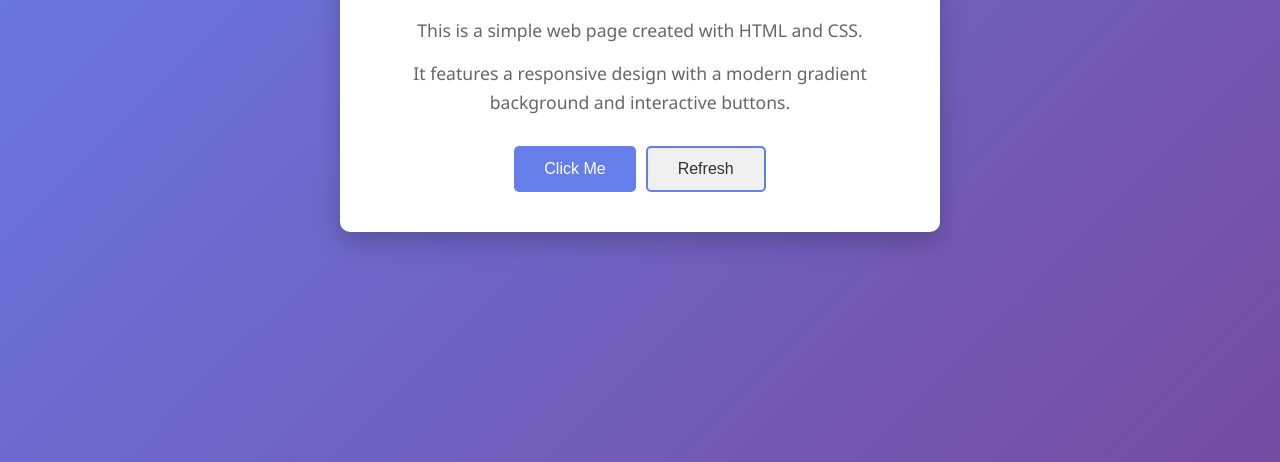
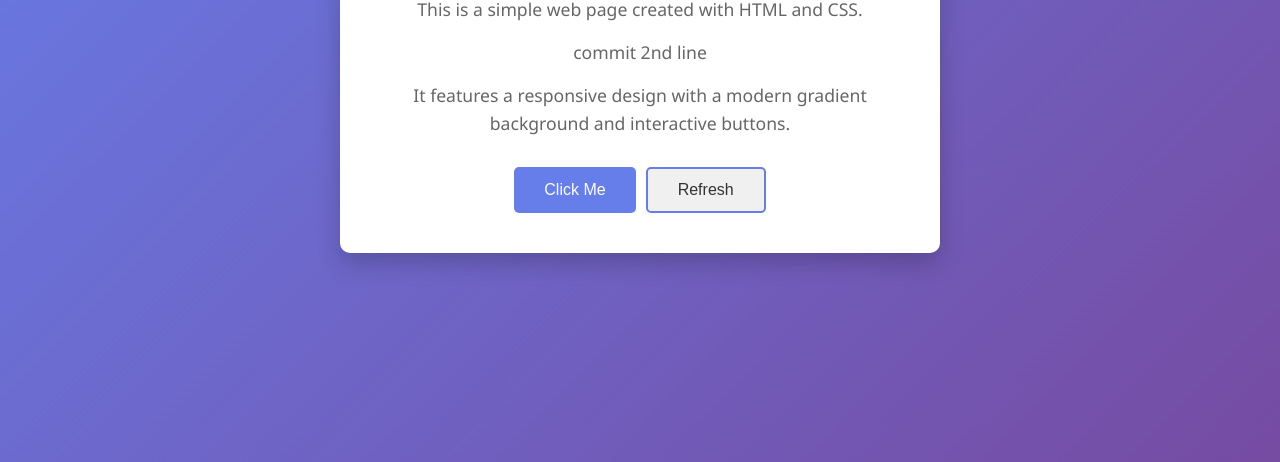
Before and after one commit to JoshiHimanshu-07/DevOps-assginment, a plain HTML site: page index.html in a window 1280 px wide. Shown: the part 338-800 px from the top of the page. Drawn offline with Linux system fonts and the light colour scheme.

Commit message:
commit 2nd line

```diff
--- a/index.html
+++ b/index.html
@@ -86,6 +86,7 @@
     <div class="container">
         <h1>Welcome!</h1>
         <p>This is a simple web page created with HTML and CSS.</p>
+        <p>commit 2nd line</p>
         <p>It features a responsive design with a modern gradient background and interactive buttons.</p>
 
         <div class="button-group">
```
